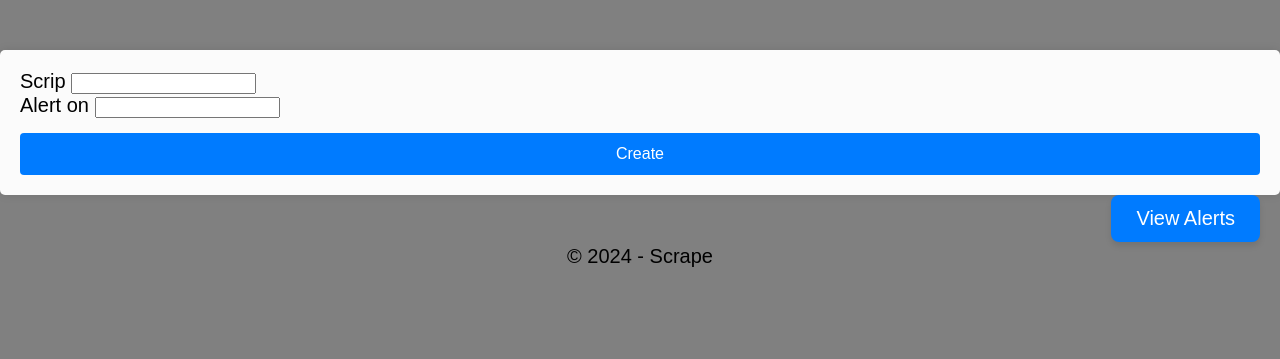
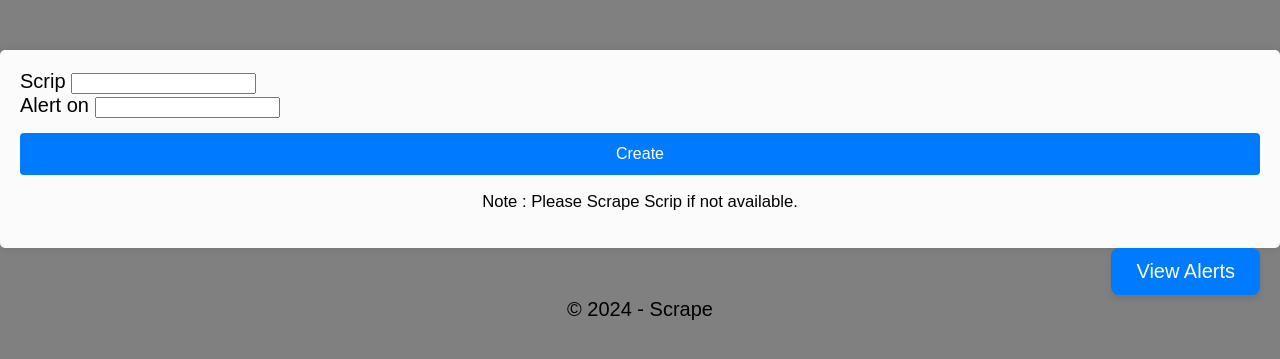
Before and after one commit to Temba23/scrape, a Django app: template templates/alert.html in a window 1280 px wide. Shown: the top 359 px of the page. Run offline with Django 3.2, Linux system fonts and the light colour scheme; the template is opened without the code that fills it, so the values that code supplies are empty, except form fields; form fields are guessed from the names that the template uses.

Commit message:
Notes Added And Database Removed

```diff
--- a/templates/alert.html
+++ b/templates/alert.html
@@ -26,6 +26,8 @@ Create Alert
     </div>
     <button type="submit" class="btn">Create</button>
 </form>
+<p class="note c">Note : Please Scrape Scrip if not available.</p>
+
 <a href="{% url 'view_alerts' %}" class="c dashboard-button">View Alerts</a>
 
 {% endblock %}
```
Also changed, not shown: db.sqlite3 (deleted).
